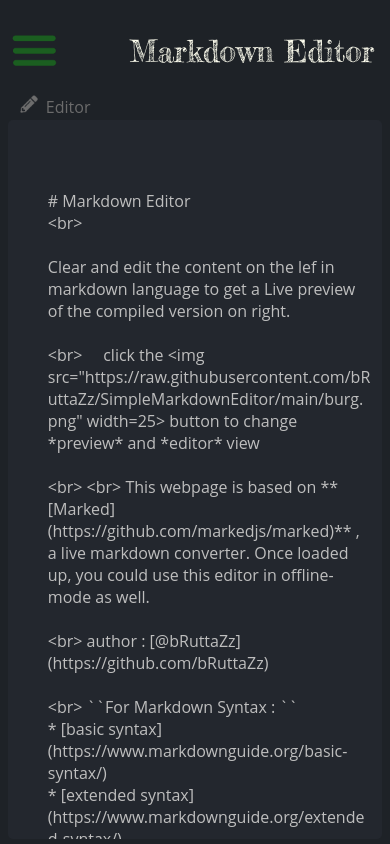
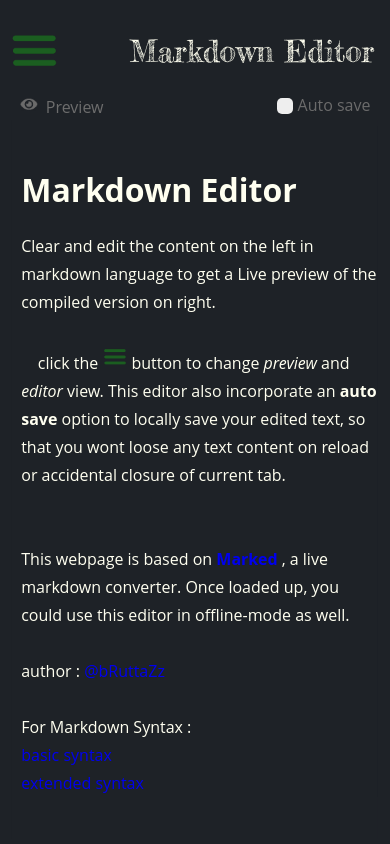
Before and after one commit to bRuttaZz/SimpleMarkdownEditor, a plain HTML site: page index.html in a window 390 px wide. Drawn offline with nearby package versions, Linux system fonts and the light colour scheme.

Commit message:
auto save

```diff
--- a/index.html
+++ b/index.html
@@ -2,7 +2,7 @@
 <!DOCTYPE html>
 <html lang="en">
 <head>
-    <link rel="stylesheet" href="style.css">
+    <link rel="stylesheet" href="style/style.css">
     <meta charset="UTF-8">
     <meta http-equiv="X-UA-Compatible" content="IE=edge">
     <meta name="viewport" content="width=device-width, initial-scale=1.0">
@@ -21,7 +21,7 @@
         <button onclick="expand();" style="border: none;
                                            background: transparent;
                                            margin-left: 2%;">
-            <img src="burg.png" height="50" width="50" alt="Open/Close preview">
+            <img src="images/burg.png" height="50" width="50" alt="Open/Close preview">
         </button>
     </div>
 
@@ -41,10 +41,12 @@
             # Markdown Editor
             <br>&#60;br&#62;
             <br><br>
-            Clear and edit the content on the lef in markdown language to get a Live preview of the compiled version on right.
+            Clear and edit the content on the left in markdown language to get a Live preview of the compiled version on right.
             <br><br>
             &#60;br&#62;
-             &nbsp;  &nbsp; click the  &#60;img src="https://raw.githubusercontent.com/bRuttaZz/SimpleMarkdownEditor/main/burg.png" width=25&#62;  button to change *preview* and *editor* view
+             &nbsp;  &nbsp; click the  &#60;img src="https://raw.githubusercontent.com/bRuttaZz/SimpleMarkdownEditor/main/images/burg.png" width=25&#62;  button to change *preview* and *editor* view.
+             This editor also incorporate an **auto save** option to locally save your edited text, so that you wont loose any text content on reload or accidental closure of current tab.
+
             <br><br>&#60;br&#62;
             &#60;br&#62;
 
@@ -66,10 +68,15 @@
 
     </div>
 
-    <div class="editor_text"><img src="edit.png" width="18px"> &nbsp;Editor</div>
-    <div class="preview_text"><img src="preview.png" width="18px"> &nbsp;Preview</div>
+    <div class="editor_text"><img src="images/edit.png" width="18px"> &nbsp;Editor</div>
+    <div class="preview_text"><img src="images/preview.png" width="18px"> &nbsp;Preview</div>
 
-    <script src="main.js"></script>
+    <label class="auto_save">&nbsp;&nbsp;&nbsp;&nbsp;&nbsp;&nbsp;Auto save
+        <input type="checkbox" checked="checked" id="auto_save">
+        <span class="checkmark"></span>
+    </label>
+
+    <script src="js/main.js"></script>
 
 </body>
 
--- /dev/null
+++ b/js/main.js
@@ -0,0 +1,59 @@
+const beggin_text = document.getElementById("editor").innerText;
+
+function expand(){
+    document.querySelector("body").classList.toggle("active");
+  }
+
+function interpret(){
+    let text = document.getElementById("editor").innerText;
+
+    document.getElementById("preview").innerHTML = marked.parse(text);
+    if (!(text === beggin_text)){
+        localStorage.setItem("text", JSON.stringify(text).replaceAll(";","&*&"));
+    }
+}
+
+const txt = document.getElementById("editor");
+txt.addEventListener('input', interpret);
+
+
+// on mobile devices
+const phn = window.matchMedia('(orientation:portrait)').matches;
+if (phn){
+  document.querySelector("body").classList.toggle("active");
+}
+
+
+
+// reloading old content
+function sae_reload(){
+  let text = localStorage.getItem("text");
+  document.getElementById("editor").innerText = JSON.parse(text.replaceAll("&*&",";"));
+  interpret();
+}
+
+const save = document.getElementById("auto_save");
+save.addEventListener("change",function(){
+  if (this.checked){
+    sae_reload();
+    localStorage.setItem("save", "true");
+  }
+  else{
+    interpret();
+    localStorage.setItem("save", "false");
+  }
+});
+
+function reloadChecker(){
+  if (localStorage.getItem("save")==="true"){
+    sae_reload();
+    save.checked = true;
+  }
+
+  else{
+    interpret();
+    save.checked = false;
+  }
+}
+
+window.onload = reloadChecker;
--- a/main.js
+++ /dev/null
@@ -1,15 +0,0 @@
-
-
-function expand(){
-    document.querySelector("body").classList.toggle("active");
-  }
-
-function interpret(){
-    text = document.getElementById("editor").innerText;
-    document.getElementById("preview").innerHTML = marked.parse(text);
-}
-
-interpret();
-
-const txt = document.getElementById("editor");
-txt.addEventListener('input', interpret);
--- a/style.css
+++ b/style/style.css
@@ -48,6 +48,73 @@
       color:rgb(107, 107, 107);
       transition: all 0.5s linear;
     }
+
+
+
+     /* chech box */
+
+    .auto_save {
+      position: fixed;
+      top:94px;
+      left: 13vw;
+      color: rgb(107, 107, 107);
+      display: block;
+      cursor: pointer;
+      -webkit-user-select: none;
+      -moz-user-select: none;
+      -ms-user-select: none;
+      user-select: none;
+    }
+
+    .auto_save input {
+      position: absolute;
+      opacity: 0;
+      cursor: pointer;
+      height: 0;
+      width: 0;
+    }
+
+    .checkmark {
+      position: absolute;
+      top: 4px;
+      left: 4.5px;
+      height: 16px;
+      width: 16px;
+      background-color: #eee;
+      border-radius: 5px;
+    }
+
+    .auto_save:hover input ~ .checkmark {
+      background-color: #ccc;
+    }
+
+    .auto_save input:checked ~ .checkmark {
+      background-color: #1b5c20;
+    }
+
+    .checkmark:after {
+      content: "";
+      position: absolute;
+      display: none;
+    }
+
+    .auto_save input:checked ~ .checkmark:after {
+      display: block;
+    }
+
+    .auto_save .checkmark:after {
+      left: 5px;
+      top: 2px;
+      width: 3px;
+      height: 8px;
+      border: solid white;
+      border-width: 0 3px 3px 0;
+      -webkit-transform: rotate(45deg);
+      -ms-transform: rotate(45deg);
+      transform: rotate(45deg);
+    }
+
+
 
     .preview_text{
       position: fixed;
@@ -149,6 +216,13 @@
           opacity: 0;
         }
 
+        .auto_save{
+          left: auto;
+          right: 5vw;
+        }
+
+
+
         body.active .wrapper .editor{
             left: 0;
             width: 0vw;
```
Also changed, not shown: images/burg.png (renamed from burg.png), images/edit.png (renamed from edit.png), images/preview.png (renamed from preview.png), style/fly_font.ttf (renamed from fly_font.ttf), 1 other file.
